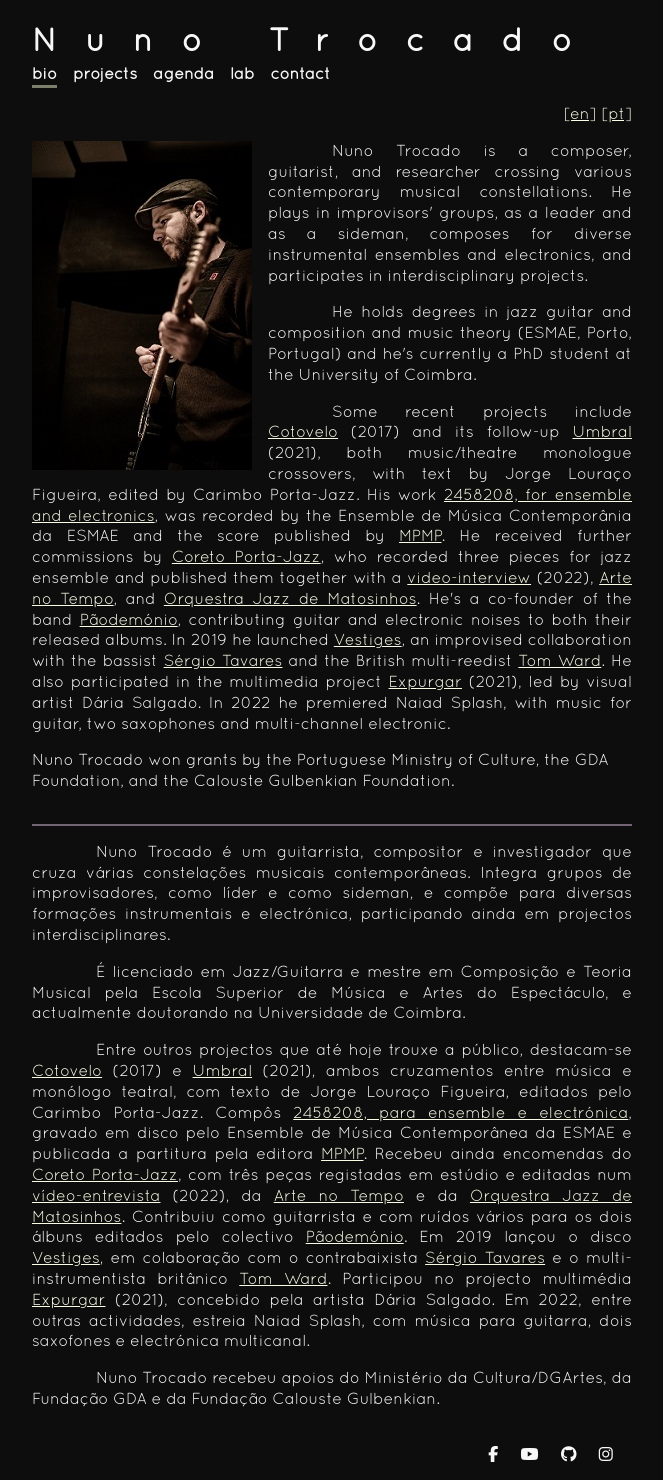
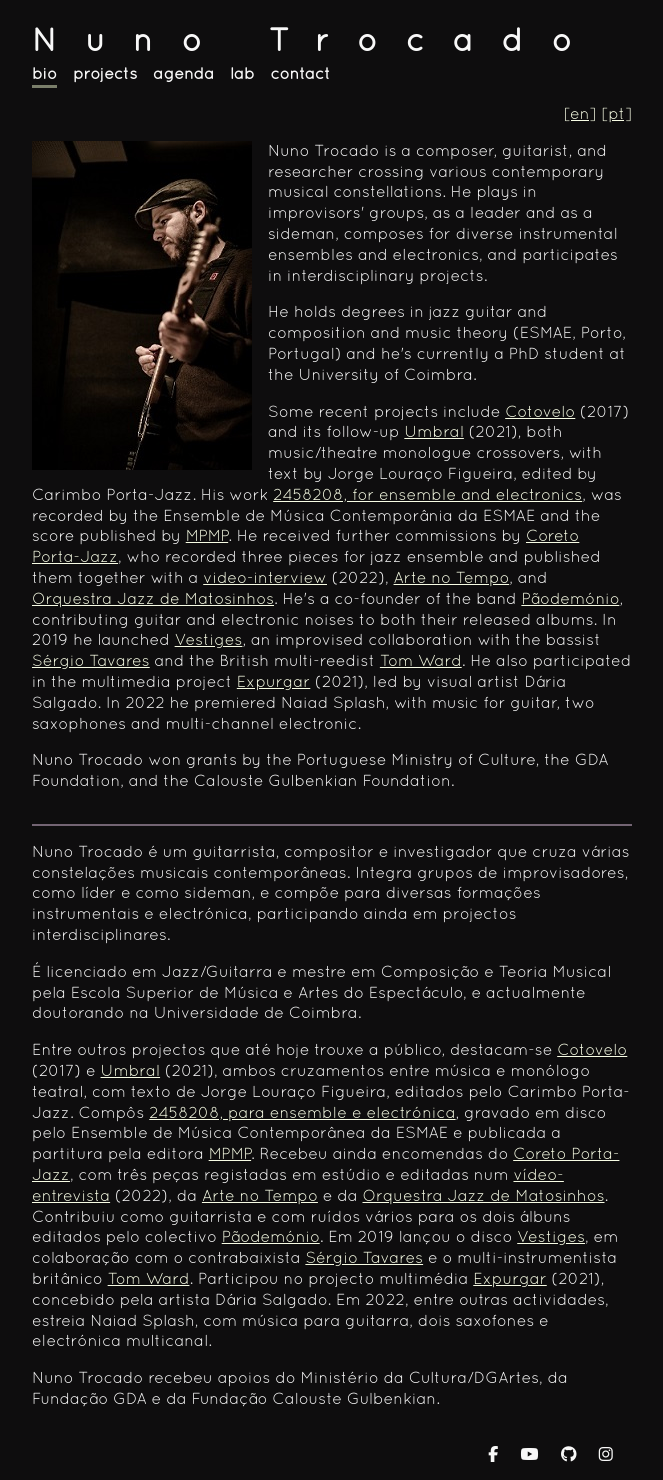
Before and after one commit to ntrocado/ntrocado.github.io, a Jekyll site: the page built from bio.html, in a window 1280 px wide. Shown: the whole page, without its empty margins (308-971 px from the left). Built offline with Jekyll 4.4.1, drawn with Linux system fonts in a browser that asks for light colours; nearby versions of some CDN libraries.

Commit message:
Remove paragraph indent, justify left

```diff
--- a/css/main.css
+++ b/css/main.css
@@ -182,10 +182,6 @@ li#concertos {
     float: left;
     margin-right: 1em;
 }
-p.texto {
-    text-align: justify;
-    text-indent: 4em;
-}
 section.texto {
     margin-bottom: 2em;
 }
```
